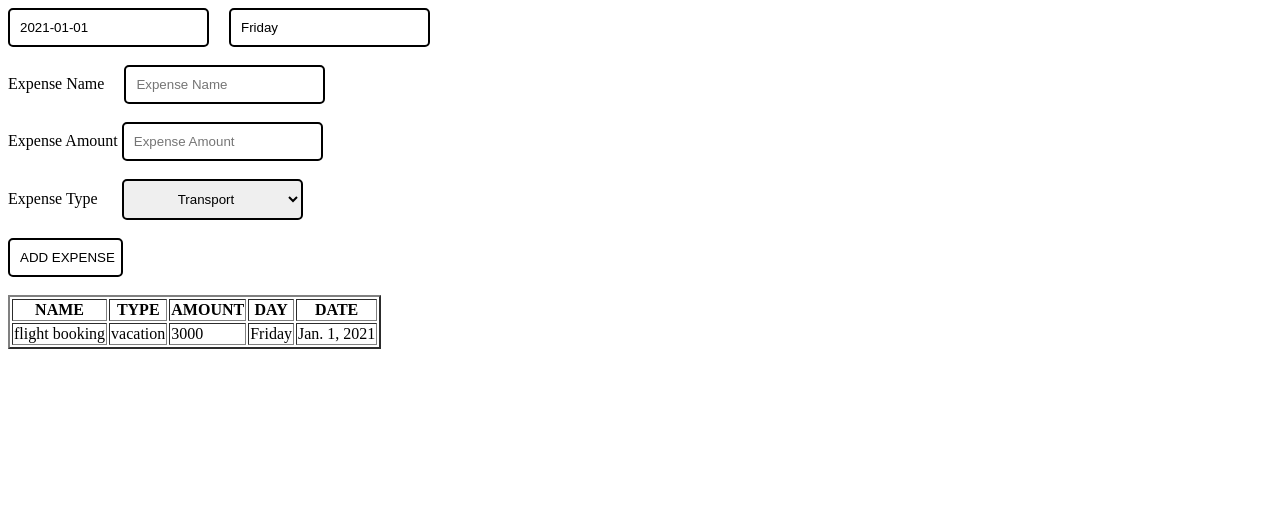
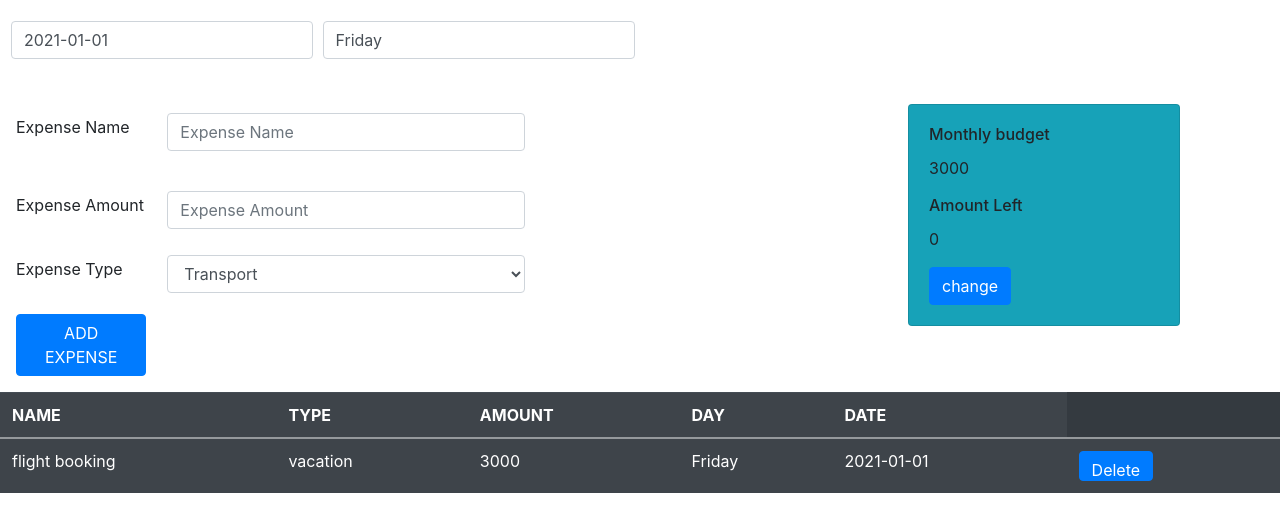
Before and after one commit to darshilsanghvi/Expense-Manager, a Django app: page /budget/home/ in a window 1280 px wide. Shown: the top 532 px of the page. Run offline with Django 3.2, Linux system fonts and the light colour scheme; data comes from the database, SQL or seed files in the repository; both versions use the stored data as it was after the commit; some libraries are stand-ins or nearby versions.

Commit message:
commit mesage

```diff
--- a/budget_pro/budget_app/models.py
+++ b/budget_pro/budget_app/models.py
@@ -5,4 +5,8 @@ class expense(models.Model):
     expense_type = models.CharField(max_length=40)
     expense_amnt = models.IntegerField()
     expense_day = models.CharField(max_length=15)
-    expense_date = models.DateField(auto_now=False)
+    expense_date = models.CharField(max_length=20)
+
+class budget(models.Model):
+    total_budget = models.IntegerField()
+    left_budget = models.IntegerField()
--- a/budget_pro/budget_app/static/css/style.css
+++ b/budget_pro/budget_app/static/css/style.css
@@ -31,3 +31,18 @@ label{
     border-radius:5px;
     border: 2px solid black;
 }
+
+.form-control {
+    margin-bottom:5px;
+    margin-top:5px;
+   }
+
+.navbar{
+    min-height:32px;
+}
+
+.navbar-brand{
+
+    padding-top:1px;
+    padding-bottom:1px;
+}
--- /dev/null
+++ b/budget_pro/budget_app/templates/budget_app/base.html
@@ -0,0 +1,108 @@
+{% load static %}
+<html>
+<link rel="stylesheet" href="https://stackpath.bootstrapcdn.com/bootstrap/4.5.2/css/bootstrap.min.css" integrity="sha384-JcKb8q3iqJ61gNV9KGb8thSsNjpSL0n8PARn9HuZOnIxN0hoP+VmmDGMN5t9UJ0Z" crossorigin="anonymous">
+<link rel='stylesheet' href={% static  'css/style.css' %}>
+<script>
+    function check(){
+        var a = document.getElementById("amnt");
+        if(({{latest.left_budget}}-a.value)<0){
+            alert("Your expense is above your limit!!!");
+        }
+        else if(({{latest.left_budget}}-a.value)==0) {
+            alert("Your expense is on line beware!!");
+        }}
+</script>
+<body>
+<form method='POST'>
+    {% csrf_token %}
+
+     <!-- Display today's day and date -->
+    <div class="form-row">
+        <div class="form-group col-sm-3 pt-3 pl-3">
+            <input type='text' value={{today_date}} name='date' class='form-control'>&nbsp;&nbsp;&nbsp;&nbsp;
+        </div>
+        <div class="form-group col-sm-3 pt-3">
+            <input type='text' value={{today_day}} name='day' class='form-control'>
+        </div>
+    </div>
+
+    <div class="float-sm-right" style="padding-right:100px;">
+        <div class="card bg-info" style="width: 17rem;">
+            <div class="card-body">
+                <h6 class="card-title">Monthly budget</h6>
+                <p class="card-text">{{latest.total_budget}}</p>
+                <h6 class="card-title">Amount Left</h6>
+                <p class="card-text">{{latest.left_budget}}</p>
+                <a href="change_budget" class="btn btn-primary" role="button"><span>change</span></a>
+            </div>
+        </div>
+    </div>
+
+    <!--expense Name input-->
+    <div class="form-row">
+        <div class="col-sm-2 pt-1 pl-3">
+            <label class="col-form-label" for="name">Expense Name</label> &nbsp;&nbsp;&nbsp;
+        </div>
+        <div class="col-sm-5 pt-1 pl-3">
+            <input type='text' name='name' placeholder='Expense Name' class='form-control' id="name">
+        </div>
+    </div>
+
+    <!--Expense amount input-->
+    <div class="form-row">
+        <div class="col-sm-2 pt-3 pl-3">
+            <label class="col-form-label" for="amnt">Expense Amount</label>
+        </div>
+        <div class="col-sm-5 pt-3 pl-3">
+            <input type='text' name='amnt' placeholder='Expense Amount' class='form-control' id="amnt">
+        </div>
+     </div>
+
+     <!--Expense type dropdown input-->
+    <div class="form-row">
+        <div class="col-sm-2 pt-3 pl-3">
+        <label class="col-form-label" for="type">Expense Type</label>
+        </div>
+        <div class="col-sm-5 pt-3 pl-3">
+            <select name='type' class='form-control' id="type">
+                <option value='transport'>Transport</option>
+                <option value='studies'>Studies</option>
+                <option value='gift'>Gift</option>
+                <option value='vacation'>Vacation</option>
+            </select>
+        </div>
+    </div>
+
+    <!-- Add Expense button -->
+    <div class="form-row">
+    <div class="col-sm-2 pt-3 pl-3">
+        <button id="add_expense" class='btn btn-primary' onclick=check()><span>ADD EXPENSE</span></button>
+    </div>
+    </div>
+</form>
+
+<!-- Dates Navbar -->
+<table class="table table-hover table-dark table-striped">
+            <tr>
+                <th scope="col">NAME</th>
+                <th scope="col">TYPE</th>
+                <th scope="col">AMOUNT</th>
+                <th scope="col">DAY</th>
+                <th scope="col">DATE</th>
+            </tr>
+<tbody>
+            {% for i in all_expenses %}
+                    <tr>
+                        <td>{{i.expense_name}}</td>
+                        <td>{{i.expense_type}}</td>
+                        <td>{{i.expense_amnt}}</td>
+                        <td>{{i.expense_day}}</td>
+                        <td>{{i.expense_date}}</td>
+                        <td><a href="delete/{{i.pk}}" name={{i.pk}} class="btn btn-primary" style="height:30px;"><span>Delete</span></a></td>
+                    </tr>
+            {% endfor %}
+        </tbody>
+</table>
+
+</body>
+</html>
--- a/budget_pro/budget_app/templates/budget_app/home.html
+++ b/budget_pro/budget_app/templates/budget_app/home.html
@@ -1,44 +1,17 @@
+
 {% load static %}
 <html>
-<link rel='stylesheet' href={% static  'css/style.css' %}>
+<head>
+<link rel="stylesheet" href="https://stackpath.bootstrapcdn.com/bootstrap/4.5.2/css/bootstrap.min.css" integrity="sha384-JcKb8q3iqJ61gNV9KGb8thSsNjpSL0n8PARn9HuZOnIxN0hoP+VmmDGMN5t9UJ0Z" crossorigin="anonymous">
+<!--<link rel='stylesheet' href={% static  'css/style.css' %}>-->
+</head>
 <body>
 <form method='POST'>
 {% csrf_token %}
-<input type='text' value={{today_date}} name='date' class='textbox'>&nbsp;&nbsp;&nbsp;&nbsp;
-<input type='text' value={{today_day}} name='day' class='textbox'><br><br>
+<label>Enter your monthly budget</label>
+<input type="text" name="budget"></input>
+<button>Done</button>
+</form>
 
-<label>Expense Name</label> &nbsp;&nbsp;&nbsp;
-<input type='text' name='name' placeholder='Expense Name' class='textbox'><br><br>
-<label>Expense Amount</label>
-<input type='text' name='amnt' placeholder='Expense Amount' class='textbox'><br><br>
-<label>Expense Type</label>
-&nbsp;&nbsp;&nbsp;&nbsp;
-<select name='type' class='dropdown'>
-<option value='transport'>Transport</option>
-<option value='studies'>Studies</option>
-<option value='gift'>Gift</option>
-<option value='vacation'>Vacation</option>
-</select>
-<br><br>
-<button class='buttons'><span>ADD EXPENSE</span></button>
-<br><br>
-<table border=2>
-<tr>
-<th>NAME</th>
-<th>TYPE</th>
-<th>AMOUNT</th>
-<th>DAY</th>
-<th>DATE</th>
-</tr>
-{% for i in all_expenses %}
-    <tr>
-    <td>{{i.expense_name}}</td>
-    <td>{{i.expense_type}}</td>
-    <td>{{i.expense_amnt}}</td>
-    <td>{{i.expense_day}}</td>
-    <td>{{i.expense_date}}</td>
-    </tr>
-{% endfor %}
-</table>
 </body>
 </html>
--- a/budget_pro/budget_app/urls.py
+++ b/budget_pro/budget_app/urls.py
@@ -1,6 +1,22 @@
 from django.contrib import admin
-from django.urls import path,include
+from django.urls import path,include, register_converter
 from budget_app import views
+from datetime import datetime
+
+class DateConverter:
+      regex = r'\d{4}-\d{2}-\d{2}'
+
+      def to_python(self, value):
+            return datetime.strptime(value, '%Y-%m-%d')
+
+      def to_url(self, value):
+            return value
+
+register_converter(DateConverter, 'yyyy')
+
 
 urlpatterns = [
-        path('home/',views.home_page),]
+        path('home/',views.home_page),
+        path('home/change_budget/', views.change_budget),
+        path('home/delete/<int:pk>', views.delete_expense),
+              ]
--- a/budget_pro/budget_app/views.py
+++ b/budget_pro/budget_app/views.py
@@ -1,9 +1,16 @@
-from django.shortcuts import render
-from .models import expense
+from django.shortcuts import render, redirect
+from .models import expense, budget
+from datetime import datetime, timedelta
 import datetime
+
+
 def home_page(request):
+    #week_list = []
     today_date = str(datetime.date.today().strftime('20%y-%m-%d'))
+    #for i in range(1,8):
+     #   week_list.append(datetime.date.today()-timedelta(i))
     today_day = str(datetime.date.today().strftime('%A'))
+    latest = budget.objects.last()
     if request.method=='POST':
         name = request.POST.get('name','')
         amnt = request.POST.get('amnt','')
@@ -12,7 +19,37 @@ def home_page(request):
         date = request.POST.get('date','')
         expe = expense(expense_name=name,expense_amnt=amnt,expense_type=etype,expense_day=day,expense_date=date)
         expe.save()
+        latest.left_budget = latest.left_budget - int(amnt)
+        latest.save()
+        return redirect('/budget/home/')
     all_expenses = expense.objects.all()
-    context = {'today_date':today_date,'today_day':today_day,
-                    'all_expenses':all_expenses}
-    return render(request, 'budget_app/home.html', context)
+    context = {'today_date':today_date,'today_day':today_day,'latest':latest,
+              'all_expenses':all_expenses}
+    return render(request, 'budget_app/base.html', context)
+
+
+def change_budget(request):
+    if request.method=='POST':
+        monthly_income =  request.POST.get('budget','')
+        budgets_data = budget.objects.all()
+        for i in budgets_data:
+            if int(monthly_income) > i.total_budget:
+                i.left_budget = i.left_budget+(int(monthly_income)-i.total_budget)
+                i.total_budget = int(monthly_income)
+            elif int(monthly_income) < i.total_budget:
+                i.left_budget = i.left_budget+(i.total_budget-int(monthly_income))
+                i.total_budget = int(monthly_income)
+            i.save()
+        return redirect('/budget/home/')
+    return render(request, 'budget_app/home.html')
+
+
+def delete_expense(request, pk):
+    if request.method=='POST':
+        i = expense.objects.get(pk = pk)
+        budgets_data = budget.objects.get(pk = 1)
+        budgets_data.left_budget = budgets_data.left_budget + i.expense_amnt
+        budgets_data.save()
+        i.delete()
+        return redirect('/budget/home/')
+    return render(request, "budget_app/delete.html")
```
Also changed, not shown: budget_pro/budget_app/templates/budget_app/delete.html (added, +9 -0 lines), budget_pro/budget_app/migrations/0004_auto_20201210_1652.py (added), budget_pro/budget_app/migrations/0005_auto_20201229_1905.py (added), budget_pro/budget_app/migrations/0006_auto_20201230_1022.py (added), budget_pro/db.sqlite3.
